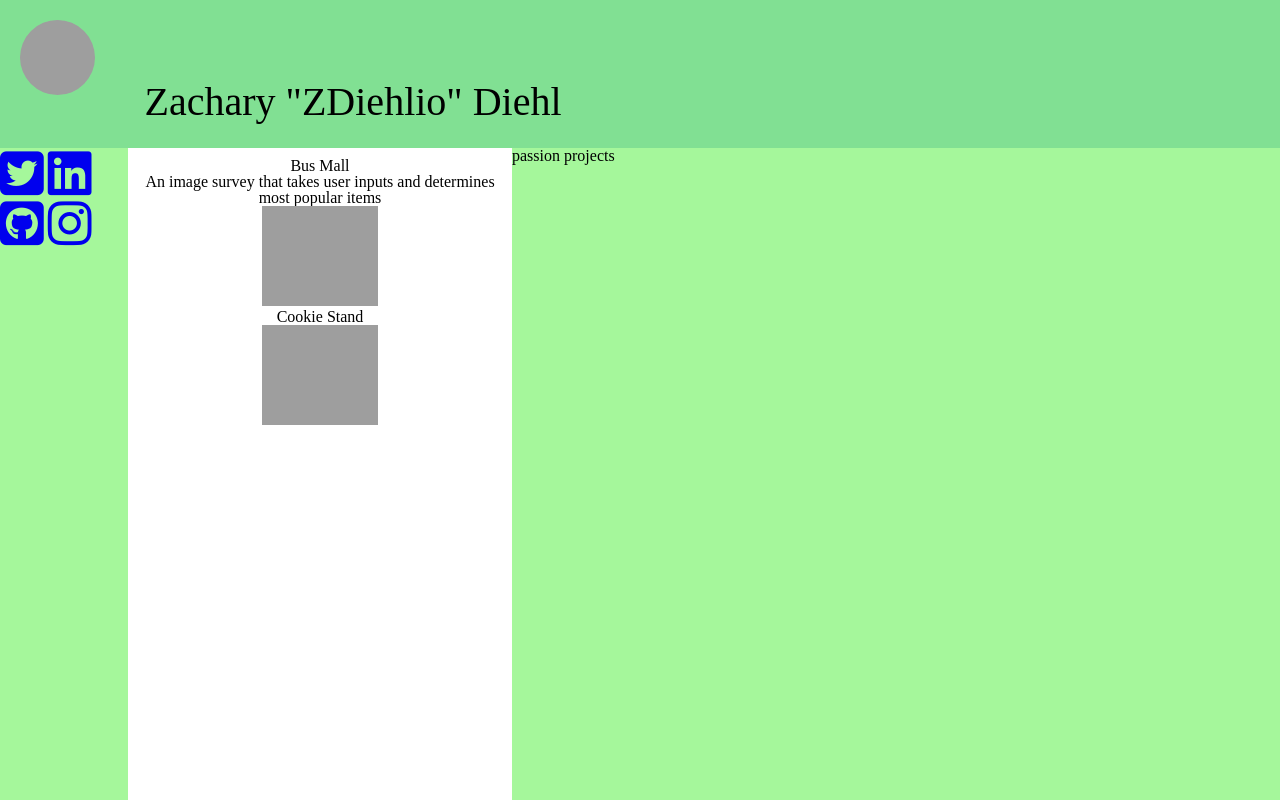
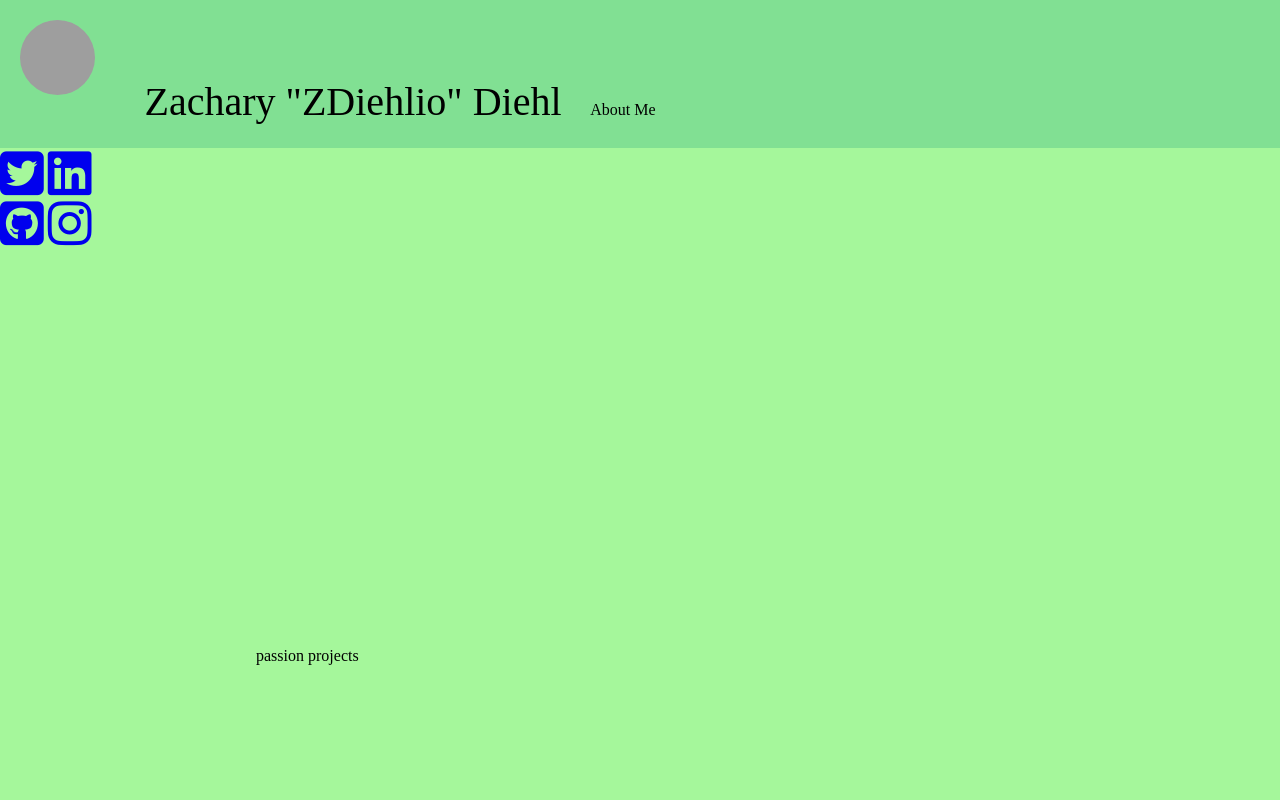
Before and after one commit to bretladenburg/Portfolio-1, a plain HTML site: page index.html in a window 1280 px wide. Shown: the top 800 px of the page. Drawn offline with nearby package versions, Linux system fonts and the light colour scheme; grey boxes are pictures that could not be loaded.

Commit message:
final commit for branch

```diff
--- a/index.html
+++ b/index.html
@@ -18,6 +18,7 @@
     <span class="icon-menu"></span>
     <img src="https://www.linkedin.com/mpr/mpr/AAEAAQAAAAAAAAjUAAAAJDdlODE3MTYwLWJhNmUtNGNmNC1hNmZiLWRiY2QxZTVkMDExNg.jpg"/>
     <h1>Zachary "ZDiehlio" Diehl</h1>
+    <tab>About Me</tab>
   </nav>
 </header>
 <aside id="left-aside">
--- a/style.css
+++ b/style.css
@@ -51,10 +51,10 @@ aside {
   float: right;
 }
 section {
-  width: 30%;
-  height: 100vh;
   float:right;
   padding-top:100px;
+  width: 80%;
+  height: 500px;
 }
 .pro {
   background-color: white;
```
